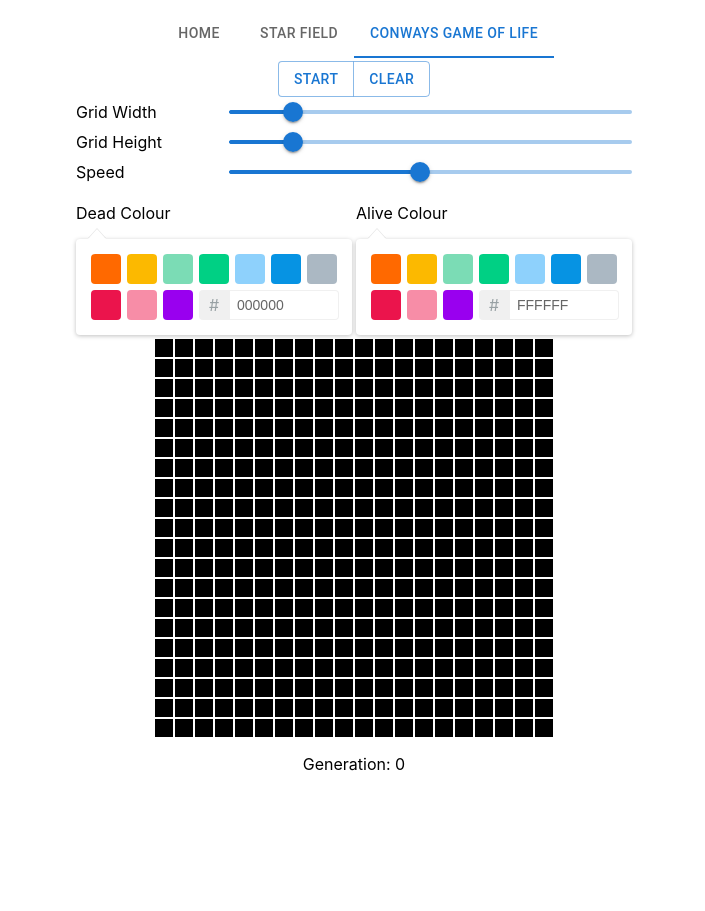
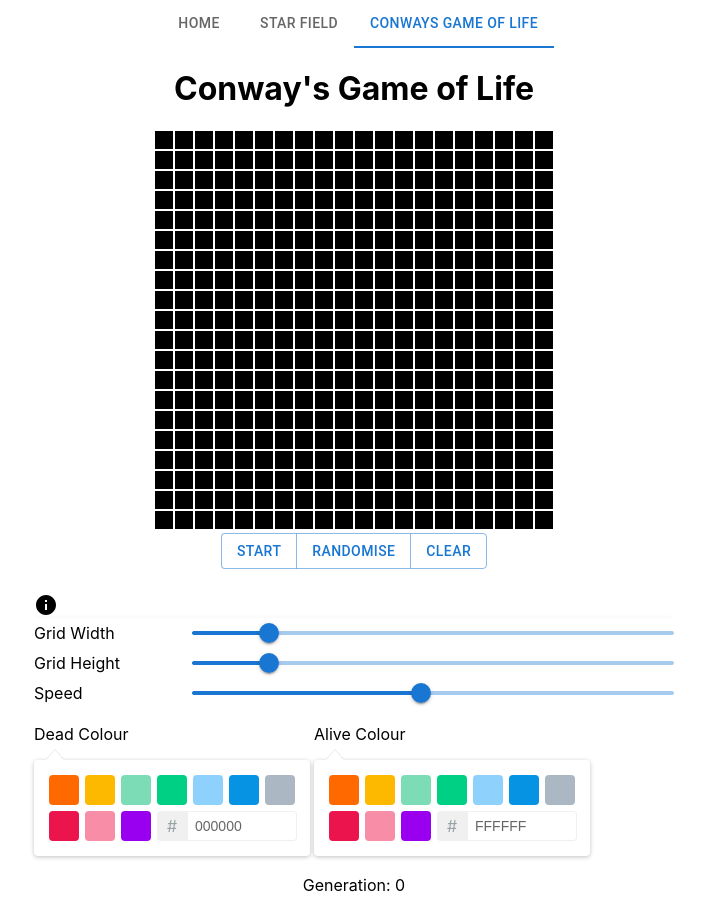
Before and after one commit to dannycoll/coding-challenges, a Next.js app: page /conways-game-of-life in a window 1280 px wide. Shown: the whole page, without its empty margins (286-991 px from the left). Before the commit the page ends 800 px from the top, so only its background shows below. Built offline with nearby package versions, Linux system fonts and the light colour scheme.

Commit message:
info + randomiser

```diff
--- a/components/ConwaysGameOfLife/GameOfLifeGrid.tsx
+++ b/components/ConwaysGameOfLife/GameOfLifeGrid.tsx
@@ -1,7 +1,5 @@
 import produce from "immer";
-import React, { RefObject, useCallback } from "react";
-import { DefaultDeserializer } from "v8";
-import { operations } from "./const";
+import React from "react";
 
 interface GameOfLifeGridProps {
   width: number;
--- a/components/ConwaysGameOfLife/GameOfLifeSettings.tsx
+++ b/components/ConwaysGameOfLife/GameOfLifeSettings.tsx
@@ -1,10 +1,20 @@
-import { Box, Button, ButtonGroup, Slider, Stack } from "@mui/material";
-import { useEffect } from "react";
+import {
+  Box,
+  Button,
+  ButtonGroup,
+  Collapse,
+  Paper,
+  Slider,
+  Stack,
+} from "@mui/material";
+import { useEffect, useState } from "react";
 import { TwitterPicker } from "react-color";
+import InfoIcon from "@mui/icons-material/Info";
 
 interface GameOfLifeSettingsProps {
   onRun: () => void;
   onClear: () => void;
+  onRandomise: () => void;
   running: boolean;
   speed: number;
   setSpeed: (speed: number) => void;
@@ -20,6 +30,7 @@ interface GameOfLifeSettingsProps {
 const GameOfLifeSettings = ({
   onRun,
   running,
+  onRandomise,
   onClear,
   ...props
 }: GameOfLifeSettingsProps) => {
@@ -43,17 +54,65 @@ const GameOfLifeSettings = ({
   const handleDeadColorChange = (color: any) => {
     props.setDeadColor(color.hex);
   };
+  const handleChange = () => {
+    setIsOpen((prev) => !prev);
+  };
+  const [isOpen, setIsOpen] = useState(false);
   return (
     <div style={{ padding: 3 }}>
       <Box alignItems="center" display="flex" flexDirection="column">
         <ButtonGroup variant="outlined">
           <Button onClick={() => onRun()}>{running ? "Stop" : "Start"}</Button>
-          {/* <Button onClick={() => onClear()}>Randomise</Button> */}
+          <Button onClick={() => onRandomise()}>Randomise</Button>
           <Button onClick={() => onClear()}>Clear</Button>
         </ButtonGroup>
       </Box>
+      <Box sx={{ width: "100%", maxWidth: "50vw", paddingTop: 3 }}>
+        <Collapse
+          orientation="vertical"
+          in={isOpen}
+          onClick={handleChange}
+          collapsedSize={25}
+          sx={{ width: "100%" }}
+        >
+          <InfoIcon />
+          <Paper
+            elevation={4}
+            sx={{ padding: 0.5, backgroundColor: "lightGray" }}
+          >
+            <Box sx={{ width: "100%" }}>
+              <p>
+                Conway's Game of Life is a zero player game, entirely determined
+                by its initial state. It is a cellular automaton devised by John
+                Conway, a British mathematician, in 1970. It is Turing complete,
+                able to simulate a universal constructor or any other Turing
+                Machine.
+              </p>
+              <p>The rules are as follows:</p>
+              <ul>
+                <li>
+                  Any live cell with fewer than two live neighbours dies, as if
+                  caused by under-population.
+                </li>
+                <li>
+                  Any live cell with two or three live neighbours lives on to
+                  the next generation.
+                </li>
+                <li>
+                  Any live cell with more than three live neighbours dies, as if
+                  by overcrowding.
+                </li>
+                <li>
+                  Any dead cell with exactly three live neighbours becomes a
+                  live cell, as if by reproduction.
+                </li>
+              </ul>
+            </Box>
+          </Paper>
+        </Collapse>
+      </Box>
       <Box gap={0.5}>
-        <Stack spacing={1} direction="row" alignItems="center">
+        <Stack spacing={1} direction="row" alignItems="center" height={30}>
           <p style={{ width: 200 }}>Grid Width</p>
           <Slider
             aria-label="Width"
@@ -64,7 +123,7 @@ const GameOfLifeSettings = ({
             onChange={handleWidthChange}
           />
         </Stack>
-        <Stack spacing={1} direction="row" alignItems="center">
+        <Stack spacing={1} direction="row" alignItems="center" height={30}>
           <p style={{ width: 200 }}>Grid Height</p>
           <Slider
             aria-label="Height"
@@ -75,7 +134,7 @@ const GameOfLifeSettings = ({
             onChange={handleHeightChange}
           />
         </Stack>
-        <Stack spacing={1} direction="row" alignItems="center">
+        <Stack spacing={1} direction="row" alignItems="center" height={30}>
           <p style={{ width: 200 }}>Speed</p>
           <Slider
             aria-label="Height"
--- a/package.json
+++ b/package.json
@@ -11,6 +11,7 @@
   "dependencies": {
     "@emotion/react": "^11.10.0",
     "@emotion/styled": "^11.10.0",
+    "@mui/icons-material": "^5.10.2",
     "@mui/material": "^5.9.3",
     "change-case": "^4.1.2",
     "immer": "^9.0.15",
--- a/pages/conways-game-of-life.tsx
+++ b/pages/conways-game-of-life.tsx
@@ -1,9 +1,6 @@
 import produce from "immer";
 import type { NextPage } from "next";
-import Head from "next/head";
-import Image from "next/image";
-import { useCallback, useEffect, useRef, useState } from "react";
-import { operations } from "../components/ConwaysGameOfLife/const";
+import { useCallback, useRef, useState } from "react";
 import GameOfLifeGrid from "../components/ConwaysGameOfLife/GameOfLifeGrid";
 import GameOfLifeSettings from "../components/ConwaysGameOfLife/GameOfLifeSettings";
 import { countNeighbours } from "../components/ConwaysGameOfLife/utils";
@@ -27,7 +24,15 @@ const Conways: NextPage = () => {
     return rows;
   };
   const [grid, setGrid] = useState(() => emptyGrid());
-
+  const randomGrid = () => {
+    const rows = [];
+    for (let row = 0; row < gridHeight; row++) {
+      rows.push(
+        Array.from(Array(gridWidth), () => (Math.random() > 0.5 ? 1 : 0))
+      );
+    }
+    return rows;
+  };
   const runningRef = useRef(running);
   runningRef.current = running;
 
@@ -69,6 +74,11 @@ const Conways: NextPage = () => {
     }
   };
 
+  const onRandomise = () => {
+    setGrid(randomGrid());
+    onRun();
+  };
+
   const onClear = () => {
     // Clear grid
     setGrid(emptyGrid);
@@ -82,11 +92,21 @@ const Conways: NextPage = () => {
     <div className={styles.container}>
       <div className={styles.main}>
         <Nav activePage={2} />
+        <h1>Conway's Game of Life</h1>
+        <GameOfLifeGrid
+          width={gridWidth}
+          height={gridHeight}
+          grid={grid}
+          setGrid={setGrid}
+          aliveColor={aliveColor}
+          deadColor={deadColor}
+        />
         <GameOfLifeSettings
           setSpeed={setSpeed}
           speed={speed}
           onRun={onRun}
           running={running}
+          onRandomise={onRandomise}
           onClear={onClear}
           gridHeight={gridHeight}
           setGridHeight={setGridHeight}
@@ -97,15 +117,6 @@ const Conways: NextPage = () => {
           deadColor={deadColor}
           setDeadColor={setDeadColor}
         />
-
-        <GameOfLifeGrid
-          width={gridWidth}
-          height={gridHeight}
-          grid={grid}
-          setGrid={setGrid}
-          aliveColor={aliveColor}
-          deadColor={deadColor}
-        />
         <p> Generation: {generation}</p>
       </div>
     </div>
```
Also changed, not shown: 1 other file (tests, documents, lock files or other folders).
